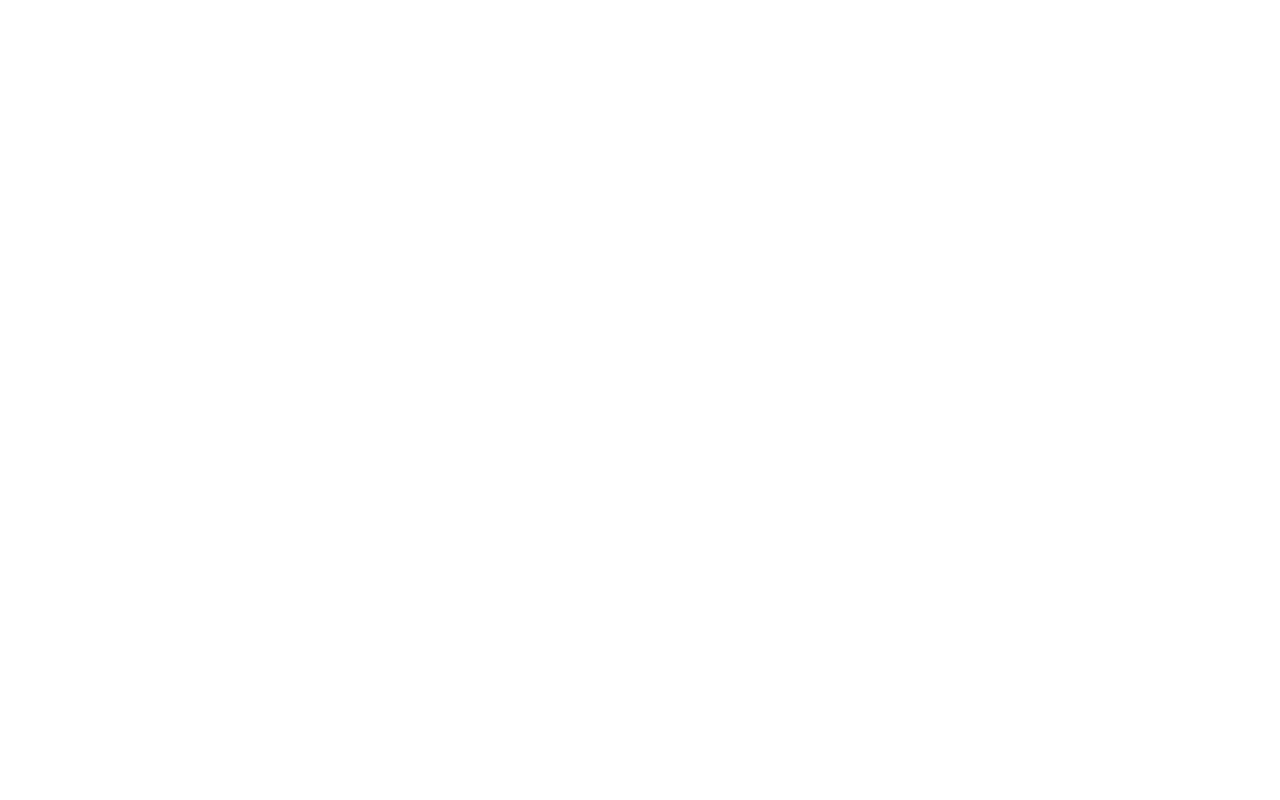
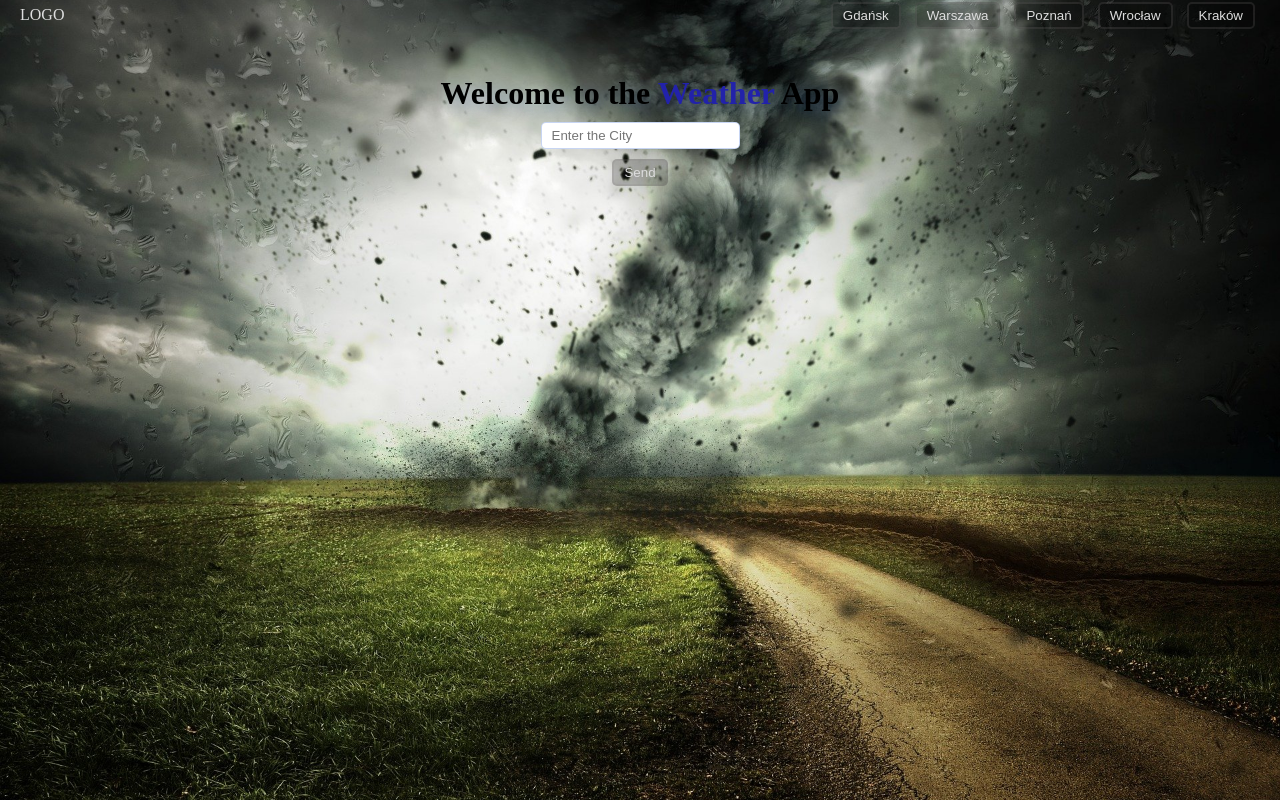
Before and after one commit to lol3k2008/Weather-app, a plain HTML site: page index.html in a window 1280 px wide. Drawn offline with Linux system fonts and the light colour scheme.

Commit message:
Create structure of the app

```diff
--- a/css/style.css
+++ b/css/style.css
@@ -0,0 +1,121 @@
+*{
+    margin: 0;
+    padding: 0;
+    box-sizing: border-box;
+}
+body{
+    width: 100vw;
+    height: 100vh;
+    font-size: 16px;
+    color: #ddd;
+}
+
+.weatherApp{
+    width: 100%;
+    height: 100%;
+    background-image: url('/Images/pixabay.com.jpg');
+    background-position: center;
+    background-size: cover;
+}
+
+.menu{
+    display: flex;
+    justify-content: space-between;
+    align-items: center;
+    padding: 0 20px;
+    width: 100%;
+    height: 30px;
+}
+
+header{
+    display: flex;
+    flex-direction: column;
+    justify-content: center;
+    align-items: center;
+    width: 100%;
+    height: 25vh;
+    color: black;
+    font-weight: bold;
+    text-shadow: 5px 5px 16px rgba(38, 92, 209, 0.253);
+}
+
+h1 span{
+    color: rgb(34, 34, 170);
+}
+
+.addCity{
+    padding: 5px 10px;
+    border: 1px solid rgba(38, 92, 209, 0.253);
+    border-radius: 5px;
+    margin: 10px;
+}
+
+main{
+    width: 100%;
+    height: 70%;
+}
+
+
+
+
+
+
+
+
+
+
+
+
+
+
+
+
+
+
+
+
+
+
+
+.btn{
+    position: relative;
+    padding: 4px 10px;
+    background-color: rgba(0, 0, 0, 0.192);
+    color: #ddd;
+    cursor: pointer;
+    margin: 0 5px;
+    border: 2px solid rgba(134, 131, 131, 0.192);
+    border-radius: 5px;
+}
+
+.btn::before{
+content: '';
+position: absolute;
+width: 0%;
+height: 2px;
+top: 0;
+left: 0;
+background-color: rgb(51, 54, 226);
+transition: width .5s;
+}
+
+.btn::after{
+content: '';
+position: absolute;
+width: 0%;
+height: 2px;
+bottom: 0;
+right: 0;
+background-color: rgb(51, 54, 226);
+transition: width .5s;
+
+}
+.btn:hover.btn::before{
+    width: 100%;
+}
+.btn:hover.btn::after{
+    width: 100%;
+}
+.btn:focus{
+    border: 1px solid rgb(51, 54, 226);
+}
--- a/index.html
+++ b/index.html
@@ -8,6 +8,32 @@
     <title>Weather app</title>
 </head>
 <body>
+    <div class="weatherApp">
+
+       <div class="menu">
+           <div class="logo">LOGO</div>
+           <div class="buttonsCity">
+           <button class="btn btn_gd">Gdańsk</button>
+           <button class="btn btn_wwa">Warszawa</button>
+           <button class="btn btn_pz">Poznań</button>
+           <button class="btn btn_wro">Wrocław</button>
+           <button class="btn btn_krk">Kraków</button>
+       </div> </div>
+<header>
+    <h1>Welcome to the
+        <span>Weather</span> App
+    </h1>
+    <input class="addCity" type="text" name="AddCity" id="" placeholder="Enter the City">
+    <button class="btn">Send</button>
+</header>
+<main>
+
+
+
+</main>
+
+    </div>
+
 
 </body>
 </html>
```
Also changed, not shown: Images/pixabay.com.jpg (added).
